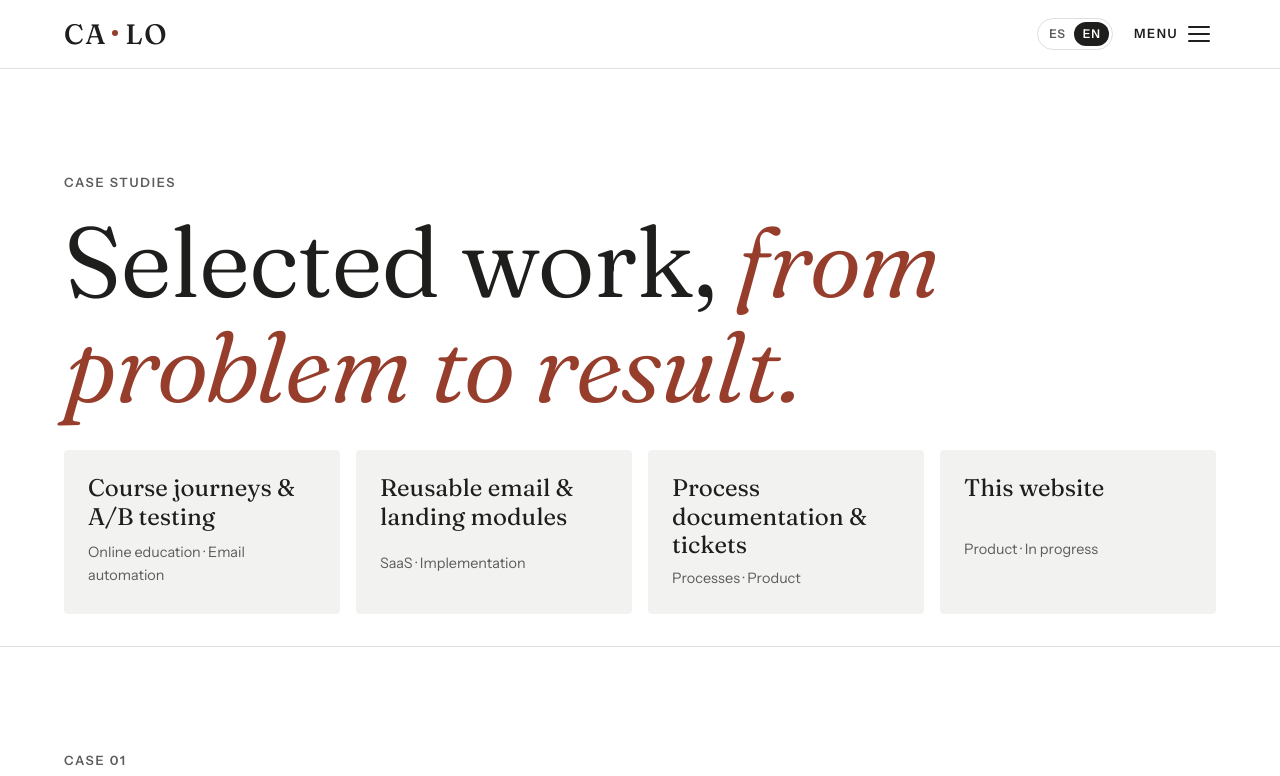
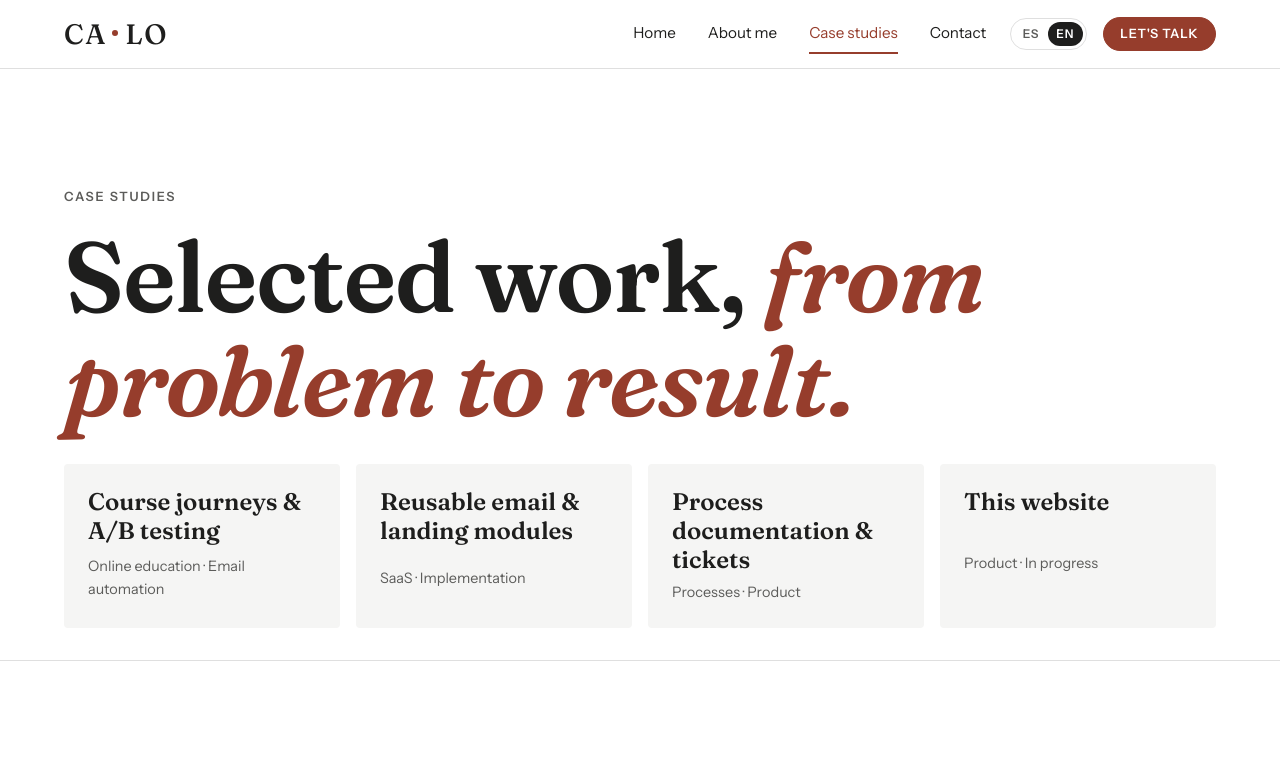
Before and after one commit to CamLoureiro/camloureiro.github.io, a plain HTML site: page casos.html in a window 1280 px wide. Shown: the top 776 px of the page. Drawn offline with Linux system fonts and the light colour scheme.

Commit message:
Rebranding: menú fijo, títulos en negrita, más aire, paleta clara A y oscuro neutro
- Desktop: menú horizontal fijo en la barra (links + ES/EN + botón Hablemos); celular: hamburguesa a pantalla completa
- Títulos en negrita y más espacio entre secciones; barra sin efecto de desenfoque
- Modo claro: bandas gris muy clarito (#F5F5F4) y banda de contacto en gris (sin rosado)
- Modo oscuro automático con paleta neutra (reemplaza a espresso); se quita el bloque data-theme sin uso
- theme-color oscuro #161616 y caché ?v=20261118b

Co-Authored-By: Claude Opus 5.5 <noreply@anthropic.com>
Claude-Session: https://claude.ai/code/session_01Q3Nz7caUndYEBdNz14sM5e

```diff
--- a/assets/css/styles.css
+++ b/assets/css/styles.css
@@ -6,7 +6,7 @@
    1. Tokens (colores, tipografías, espacios)  ← acá cambiás la identidad
    2. Base y reset
    3. Utilidades (contenedor, botones, etiquetas)
-   4. Header + menú lateral
+   4. Header + menú (fila en desktop, hamburguesa en celular)
    5. Secciones del index
    6. Páginas internas (About, Casos, Contacto)
    7. Footer
@@ -24,9 +24,10 @@
    izquierda, títulos serif grandes como protagonistas.
    --------------------------------------------------------- */
 :root {
-  /* Colores · modo claro: base neutra (blanco roto y grafito) con ladrillo como color de marca */
+  /* Colores · modo claro: fondos blanco y gris muy clarito; la calidez la ponen
+     los acentos en ladrillo (botones, etiquetas, palabras destacadas) */
   --bg: #FFFFFF;        /* fondo general: blanco */
-  --surface: #F2F2F0;   /* bandas: gris neutro muy claro */
+  --surface: #F5F5F4;   /* bandas: gris neutro muy clarito */
   --ink: #1E1E1D;       /* texto principal: grafito */
   --muted: #5C5C5A;     /* texto secundario */
   --accent: #963D2C;    /* acento y color de marca: ladrillo */
@@ -38,8 +39,8 @@
   --btn-solid-ink: var(--on-accent);
   --line: color-mix(in srgb, var(--ink) 14%, transparent);
 
-  /* Banda de contacto: en claro, un velo de ladrillo con título en ladrillo */
-  --band-bg: #F7ECE8;
+  /* Banda de contacto: mismo gris clarito que las otras bandas, con título en ladrillo */
+  --band-bg: var(--surface);
   --band-ink: var(--ink);
   --band-em: var(--accent);
 
@@ -66,7 +67,7 @@
   /* Espacios */
   --space-s: 1rem;
   --space-m: 2rem;
-  --space-l: clamp(3.5rem, 2.5rem + 5vw, 7rem);
+  --space-l: clamp(4.25rem, 3rem + 5.5vw, 8.5rem); /* aire entre secciones */
   --gutter: max(16px, 5vw);
   --max: 72rem;          /* ancho máximo del contenido */
   --radius: 4px;
@@ -75,56 +76,32 @@
   color-scheme: light;
 }
 
-/* Modo oscuro automático (según la configuración del dispositivo).
-   Paleta neutra: de noche el fondo es espresso y el acento, ladrillo profundo. */
+/* Modo oscuro automático (según la configuración del dispositivo, sin botón).
+   Paleta "oscuro neutro": grafito casi negro, texto blanco suave y ladrillo de acento. */
 @media (prefers-color-scheme: dark) {
-  :root:not([data-theme="light"]) {
-    --bg: #1A1715; /* espresso: casi negro, cálido */
-    --surface: #26211D;
-    --ink: #EFE6D8;
-    --muted: #AFA393;
-    --accent: #B4503F; /* ladrillo profundo (un punto más claro para leerse sobre las bandas) */
+  :root {
+    --bg: #161616;      /* fondo: grafito casi negro */
+    --surface: #222221; /* bandas */
+    --ink: #EDEDEC;     /* texto: blanco suave */
+    --muted: #A3A3A0;   /* texto secundario */
+    --accent: #B4503F;  /* ladrillo (punto del logo, chips, pasos) */
     --on-accent: #FFFFFF;
-    --brick: #DE8A73; /* ladrillo claro para detalles sobre fondo oscuro */
-    --brick-fill: #DE8A73;
-    --on-brick: #1A1715;
+    --brick: #D9765F;   /* ladrillo claro: detalles y destacados sobre fondo oscuro */
+    --brick-fill: #D9765F;
+    --on-brick: #161616;
     --focus: var(--brick); /* foco de teclado bien visible */
-    --btn-solid-bg: #A9483A; /* botón principal: ladrillo profundo */
-    --btn-solid-ink: #F3ECE1;
+    --btn-solid-bg: #A9483A; /* botón principal */
+    --btn-solid-ink: #FFFFFF;
     --band-bg: var(--surface);
     --band-ink: var(--ink);
     --band-em: var(--brick);
-    --em: var(--brick); /* mismo ladrillo claro que la banda de contacto */
-    --hill-1: #3A332D;
-    --hill-2: #2E2924;
-    --hill-3: #221E1A;
-    --sky: #211D1A;
+    --em: var(--brick); /* palabras destacadas de los títulos */
+    --hill-1: #343433;
+    --hill-2: #2A2A29;
+    --hill-3: #1F1F1E;
+    --sky: #1C1C1B;
     color-scheme: dark;
   }
-}
-/* Igual que arriba, por si alguna vez agregás un botón para elegir tema */
-:root[data-theme="dark"] {
-  --bg: #1A1715; /* espresso: casi negro, cálido */
-  --surface: #26211D;
-  --ink: #EFE6D8;
-  --muted: #AFA393;
-  --accent: #B4503F; /* ladrillo profundo (un punto más claro para leerse sobre las bandas) */
-  --on-accent: #FFFFFF;
-  --brick: #DE8A73; /* ladrillo claro para detalles sobre fondo oscuro */
-  --brick-fill: #DE8A73;
-  --on-brick: #1A1715;
-  --focus: var(--brick); /* foco de teclado bien visible */
-  --btn-solid-bg: #A9483A; /* botón principal: ladrillo profundo */
-  --btn-solid-ink: #F3ECE1;
-  --band-bg: var(--surface);
-  --band-ink: var(--ink);
-  --band-em: var(--brick);
-  --em: var(--brick);
-  --hill-1: #3A332D;
-  --hill-2: #2E2924;
-  --hill-3: #221E1A;
-  --sky: #211D1A;
-  color-scheme: dark;
 }
 
 
@@ -166,9 +143,9 @@ img, svg { display: block; max-width: 100%; }
 
 h1, h2, h3 {
   font-family: var(--font-display);
-  font-weight: 400;
+  font-weight: 600; /* títulos en negrita */
   line-height: 1.05;
-  letter-spacing: -0.01em;
+  letter-spacing: -0.015em;
   text-wrap: balance;
   margin: 0;
 }
@@ -305,12 +282,13 @@ html[lang="en"] [data-lang="es"] { display: none !important; }
 /* ---------------------------------------------------------
    4. HEADER + MENÚ
    --------------------------------------------------------- */
+/* Barra fija arriba: queda pegada al hacer scroll.
+   Fondo liso y una línea fina abajo (sin efectos). */
 .site-header {
   position: sticky;
   top: env(safe-area-inset-top, 0px);
   z-index: 50;
-  background: color-mix(in srgb, var(--bg) 92%, transparent);
-  backdrop-filter: blur(8px);
+  background: var(--bg);
   border-bottom: 1px solid var(--line);
 }
 .site-header .wrap {
@@ -320,6 +298,9 @@ html[lang="en"] [data-lang="es"] { display: none !important; }
   gap: 1rem;
   height: var(--header-h);
 }
+/* Logo y botones quedan por encima del menú de celular (que se abre debajo de la barra) */
+.site-header .logo,
+.header-actions { position: relative; z-index: 2; }
 
 /* Logo: solo la marca CA·LO (CAmila LOureiro), igual en header y footer.
    Sin círculo y sin el nombre al costado (el nombre ya está en el footer).
@@ -372,21 +353,21 @@ html[lang="en"] [data-lang="es"] { display: none !important; }
 }
 .lang-toggle button[aria-pressed="true"] { background: var(--ink); color: var(--bg); }
 
-/* Botón hamburguesa */
+/* Botón "Hablemos" de la barra: redondeado, solo en desktop */
+.btn--pill { border-radius: 999px; }
+.header-cta { display: none; padding: 0.75em 1.3em; font-size: 0.8rem; }
+
+/* Botón hamburguesa (solo celular y tablet) */
 .menu-btn {
   display: inline-flex;
   align-items: center;
-  gap: 0.6rem;
   padding: 0.6rem 0.4rem 0.6rem 0.8rem;
   border: 0;
   background: transparent;
   color: inherit;
-  font: 600 0.8rem/1 var(--font-body);
-  letter-spacing: 0.12em;
-  text-transform: uppercase;
   cursor: pointer;
 }
-/* En celular el texto "Menú" no se ve, pero los lectores de pantalla sí lo leen */
+/* El texto "Menú" no se ve, pero los lectores de pantalla sí lo leen */
 .menu-btn__label { position: absolute; width: 1px; height: 1px; overflow: hidden; clip-path: inset(50%); white-space: nowrap; }
 .menu-btn__icon { display: grid; gap: 5px; width: 22px; }
 .menu-btn__icon span {
@@ -400,51 +381,34 @@ html[lang="en"] [data-lang="es"] { display: none !important; }
 .menu-btn[aria-expanded="true"] .menu-btn__icon span:nth-child(2) { opacity: 0; }
 .menu-btn[aria-expanded="true"] .menu-btn__icon span:nth-child(3) { transform: translateY(-7px) rotate(-45deg); }
 
-/* Fondo oscuro detrás del panel (solo se nota en desktop) */
-.menu-backdrop {
-  position: fixed;
-  inset: 0;
-  z-index: 40;
-  background: color-mix(in srgb, #000 40%, transparent);
-  opacity: 0;
-  visibility: hidden;
-  transition: opacity 0.35s, visibility 0.35s;
-}
-
-/* Panel del menú: en celular ocupa toda la pantalla */
+/* Menú en celular y tablet: pantalla completa, lista con líneas finas */
 .menu {
   position: fixed;
   inset: 0;
-  z-index: 45;
+  z-index: 1;
   display: flex;
   flex-direction: column;
-  padding: calc(var(--header-h) + env(safe-area-inset-top, 0px) + 1.5rem) max(var(--gutter), env(safe-area-inset-right, 0px)) calc(2rem + env(safe-area-inset-bottom, 0px)) max(var(--gutter), env(safe-area-inset-left, 0px));
-  background: var(--surface);
-  transform: translateX(100%);
+  padding: calc(var(--header-h) + env(safe-area-inset-top, 0px) + 1rem) max(var(--gutter), env(safe-area-inset-right, 0px)) calc(2rem + env(safe-area-inset-bottom, 0px)) max(var(--gutter), env(safe-area-inset-left, 0px));
+  background: var(--bg);
+  opacity: 0;
   visibility: hidden;
-  transition: transform 0.45s cubic-bezier(0.7, 0, 0.2, 1), visibility 0.45s;
+  transition: opacity 0.3s, visibility 0.3s;
   overflow-y: auto;
 }
-.menu-open .menu { transform: none; visibility: visible; }
-.menu-open .menu-backdrop { opacity: 1; visibility: visible; }
+.menu-open .menu { opacity: 1; visibility: visible; }
 
 .menu__list { list-style: none; margin: 0; padding: 0; display: grid; }
 .menu__list a {
   display: flex;
   align-items: baseline;
   gap: 1rem;
-  padding-block: 0.9rem;
+  padding-block: 1.1rem;
   border-bottom: 1px solid var(--line);
-  font-family: var(--font-display);
-  font-size: var(--step-2); /* mismo tamaño en celular y desktop */
-  line-height: 1.1;
+  font-size: var(--step-1);
   text-decoration: none;
-  transition: padding 0.25s;
 }
-.menu__list a:hover { padding-left: 0.5rem; }
-.menu__list a[aria-current="page"] { font-style: italic; }
+.menu__list a[aria-current="page"] { color: var(--brick); }
 .menu__list small {
-  font-family: var(--font-body);
   font-size: 0.75rem;
   color: var(--muted);
   font-variant-numeric: tabular-nums;
@@ -458,17 +422,33 @@ html[lang="en"] [data-lang="es"] { display: none !important; }
   font-size: 0.9rem;
 }
 
-@media (min-width: 48rem) {
-  .menu-btn__label { position: static; width: auto; height: auto; overflow: visible; clip-path: none; }
+/* Desktop: el menú pasa a ser una fila de links dentro de la barra */
+@media (min-width: 64rem) {
+  .menu-btn { display: none; }
+  .header-cta { display: inline-flex; }
+  .header-actions { gap: 1rem; }
 
-  /* En desktop el menú es un panel lateral a la derecha */
   .menu {
-    left: auto;
-    width: min(30rem, 90vw);
-    padding-left: 3rem;
-    padding-right: max(3rem, env(safe-area-inset-right, 0px));
-    box-shadow: -20px 0 60px color-mix(in srgb, #000 15%, transparent);
+    position: static;
+    padding: 0;
+    margin-left: auto;
+    margin-right: 0.5rem;
+    background: none;
+    opacity: 1;
+    visibility: visible;
+    overflow: visible;
   }
+  .menu__list { display: flex; gap: 2rem; }
+  .menu__list a {
+    padding-block: 0.4rem;
+    border-bottom: 2px solid transparent;
+    font-size: 0.95rem;
+    transition: border-color 0.2s, color 0.2s;
+  }
+  .menu__list a:hover { border-bottom-color: currentColor; }
+  .menu__list a[aria-current="page"] { border-bottom-color: var(--brick); }
+  .menu__list small,
+  .menu__footer { display: none; }
 }
 
 
@@ -487,7 +467,7 @@ html[lang="en"] [data-lang="es"] { display: none !important; }
   padding-left: max(var(--gutter), env(safe-area-inset-left, 0px));
   padding-right: max(var(--gutter), env(safe-area-inset-right, 0px));
 }
-.hero h1 { font-size: var(--step-4); font-weight: 350; line-height: 0.98; }
+.hero h1 { font-size: var(--step-4); font-weight: 600; line-height: 1; }
 .hero h1 em { font-style: italic; color: var(--em); }
 .hero__meta {
   display: flex;
@@ -566,7 +546,7 @@ html[lang="en"] [data-lang="es"] { display: none !important; }
   padding-block: var(--space-l) var(--space-m);
   border-bottom: 1px solid var(--line);
 }
-.page-hero h1 { font-size: var(--step-4); font-weight: 350; margin-bottom: var(--space-m); }
+.page-hero h1 { font-size: var(--step-4); font-weight: 600; margin-bottom: var(--space-m); }
 .page-hero h1 em { font-style: italic; color: var(--em); }
 
 /* --- About --- */
@@ -623,7 +603,7 @@ html[lang="en"] [data-lang="es"] { display: none !important; }
   transition: transform 0.25s;
 }
 .case-index a:hover { transform: translateY(-3px); }
-.case-index strong { font-family: var(--font-display); font-weight: 400; font-size: var(--step-1); line-height: 1.2; }
+.case-index strong { font-family: var(--font-display); font-weight: 600; font-size: var(--step-1); line-height: 1.2; }
 .case-index a > span { color: var(--muted); font-size: 0.9rem; }
 @media (min-width: 48rem) { .case-index { grid-template-columns: repeat(2, 1fr); } }
 @media (min-width: 64rem) { .case-index { grid-template-columns: repeat(4, 1fr); } }
@@ -653,7 +633,7 @@ html[lang="en"] [data-lang="es"] { display: none !important; }
 .results strong {
   font-family: var(--font-display);
   font-size: var(--step-2);
-  font-weight: 400;
+  font-weight: 600;
   line-height: 1;
   color: var(--brick);
   font-variant-numeric: tabular-nums;
--- a/assets/js/main.js
+++ b/assets/js/main.js
@@ -1,7 +1,7 @@
 /* =========================================================
    PORTFOLIO · JavaScript principal
    1. Idioma (ES / EN)
-   2. Menú hamburguesa
+   2. Menú (fila en desktop, hamburguesa en celular)
    3. Animaciones al hacer scroll
    4. Formulario de contacto
    5. Año automático en el footer
@@ -37,10 +37,12 @@ document.querySelectorAll('[data-set-lang]').forEach((btn) => {
 setLanguage(root.lang === 'es' ? 'es' : 'en');
 
 
-/* ---------- 2. MENÚ ---------- */
+/* ---------- 2. MENÚ ----------
+   Desktop (64rem ≈ 1024px o más): los links están siempre a la vista en la barra.
+   Celular y tablet: se abren a pantalla completa con la hamburguesa. */
 const menuBtn = document.querySelector('.menu-btn');
 const menu = document.getElementById('menu');
-const backdrop = document.querySelector('.menu-backdrop');
+const desktop = window.matchMedia('(min-width: 64rem)');
 
 function openMenu() {
   document.body.classList.add('menu-open');
@@ -57,13 +59,24 @@ function closeMenu({ returnFocus = true } = {}) {
   if (returnFocus) menuBtn.focus();
 }
 
+// En desktop el menú siempre se puede usar; en celular, solo cuando está abierto
+function syncMenuMode() {
+  if (desktop.matches) {
+    document.body.classList.remove('menu-open');
+    menuBtn.setAttribute('aria-expanded', 'false');
+    menu.removeAttribute('inert');
+  } else if (!document.body.classList.contains('menu-open')) {
+    menu.setAttribute('inert', ''); // cerrado: no se puede tabular adentro
+  }
+}
+
 if (menuBtn && menu) {
-  menu.setAttribute('inert', ''); // cerrado al inicio: no se puede tabular adentro
+  syncMenuMode();
+  desktop.addEventListener('change', syncMenuMode); // por si cambia el ancho de la ventana
 
   menuBtn.addEventListener('click', () => {
     menuBtn.getAttribute('aria-expanded') === 'true' ? closeMenu() : openMenu();
   });
-  backdrop?.addEventListener('click', () => closeMenu());
 
   // Cerrar con la tecla Escape
   document.addEventListener('keydown', (e) => {
@@ -72,7 +85,9 @@ if (menuBtn && menu) {
 
   // Cerrar al elegir un link (útil para links a #anclas en la misma página)
   menu.querySelectorAll('a').forEach((a) => {
-    a.addEventListener('click', () => closeMenu({ returnFocus: false }));
+    a.addEventListener('click', () => {
+      if (!desktop.matches) closeMenu({ returnFocus: false });
+    });
   });
 }
 
--- a/casos.html
+++ b/casos.html
@@ -18,7 +18,7 @@
   <meta property="og:image:alt" content="Camila Loureiro: Thinking about what to build, and for whom.">
   <meta name="twitter:card" content="summary_large_image">
   <meta name="theme-color" content="#FFFFFF" media="(prefers-color-scheme: light)">
-  <meta name="theme-color" content="#1A1715" media="(prefers-color-scheme: dark)">
+  <meta name="theme-color" content="#161616" media="(prefers-color-scheme: dark)">
 
   <!-- Elige el idioma ANTES de mostrar la página (evita que parpadee).
        1º lo que la persona eligió antes · 2º el idioma de su navegador. -->
@@ -39,8 +39,8 @@
   <link rel="preconnect" href="https://fonts.gstatic.com" crossorigin>
   <link rel="stylesheet" href="https://fonts.googleapis.com/css2?family=Fraunces:ital,opsz,wght@0,9..144,300..600;1,9..144,300..600&family=Instrument+Sans:wght@400..600&display=swap">
 
-  <link rel="stylesheet" href="assets/css/styles.css?v=20261118">
-  <script src="assets/js/main.js?v=20261118" defer></script>
+  <link rel="stylesheet" href="assets/css/styles.css?v=20261118b">
+  <script src="assets/js/main.js?v=20261118b" defer></script>
 </head>
 <body>
   <a class="skip-link" href="#main"><span data-lang="en">Skip to content</span><span data-lang="es">Ir al contenido</span></a>
@@ -53,11 +53,27 @@
         <span class="logo__mark" aria-hidden="true">CA<span class="logo__dot"></span>LO</span>
       </a>
 
+      <!-- Menú: en desktop, links en fila dentro de la barra; en celular, pantalla completa que se abre con la hamburguesa -->
+      <nav class="menu" id="menu" data-aria-en="Main menu" data-aria-es="Menú principal">
+        <ul class="menu__list">
+            <li><a href="index.html"><small>01</small><span data-lang="en">Home</span><span data-lang="es">Inicio</span></a></li>
+            <li><a href="about.html"><small>02</small><span data-lang="en">About me</span><span data-lang="es">Sobre mí</span></a></li>
+            <li><a href="casos.html" aria-current="page"><small>03</small><span data-lang="en">Case studies</span><span data-lang="es">Casos</span></a></li>
+            <li><a href="contacto.html"><small>04</small><span data-lang="en">Contact</span><span data-lang="es">Contacto</span></a></li>
+        </ul>
+        <div class="menu__footer">
+          <a href="https://www.linkedin.com/in/camilaloureiro/" target="_blank" rel="noopener">LinkedIn ↗</a>
+          <span>Buenos Aires, Argentina · <span data-lang="en">Working remotely</span><span data-lang="es">Trabajo remoto</span></span>
+        </div>
+      </nav>
+
       <div class="header-actions">
         <div class="lang-toggle" role="group" aria-label="Language / Idioma">
           <button type="button" data-set-lang="es" aria-pressed="false" lang="es">ES</button>
           <button type="button" data-set-lang="en" aria-pressed="false" lang="en">EN</button>
         </div>
+        <!-- Llamado a la acción fijo en la barra (solo desktop) -->
+        <a class="btn btn--solid btn--pill header-cta" href="contacto.html"><span data-lang="en">Let's talk</span><span data-lang="es">Hablemos</span></a>
         <button class="menu-btn" type="button" aria-expanded="false" aria-controls="menu">
           <span class="menu-btn__label"><span data-lang="en">Menu</span><span data-lang="es">Menú</span></span>
           <span class="menu-btn__icon" aria-hidden="true"><span></span><span></span><span></span></span>
@@ -65,21 +81,6 @@
       </div>
     </div>
   </header>
-
-  <!-- ===== MENÚ (panel lateral en desktop, pantalla completa en celular) ===== -->
-  <div class="menu-backdrop" aria-hidden="true"></div>
-  <nav class="menu" id="menu" data-aria-en="Main menu" data-aria-es="Menú principal">
-    <ul class="menu__list">
-        <li><a href="index.html"><small>01</small><span data-lang="en">Home</span><span data-lang="es">Inicio</span></a></li>
-        <li><a href="about.html"><small>02</small><span data-lang="en">About me</span><span data-lang="es">Sobre mí</span></a></li>
-        <li><a href="casos.html" aria-current="page"><small>03</small><span data-lang="en">Case studies</span><span data-lang="es">Casos</span></a></li>
-        <li><a href="contacto.html"><small>04</small><span data-lang="en">Contact</span><span data-lang="es">Contacto</span></a></li>
-    </ul>
-    <div class="menu__footer">
-      <a href="https://www.linkedin.com/in/camilaloureiro/" target="_blank" rel="noopener">LinkedIn ↗</a>
-      <span>Buenos Aires, Argentina · <span data-lang="en">Working remotely</span><span data-lang="es">Trabajo remoto</span></span>
-    </div>
-  </nav>
 
   <main id="main">
 
```
Also changed, not shown: 404.html (+19 -18 lines), about.html (+19 -18 lines), contacto.html (+19 -18 lines), gracias.html (+19 -18 lines), index.html (+19 -18 lines).
